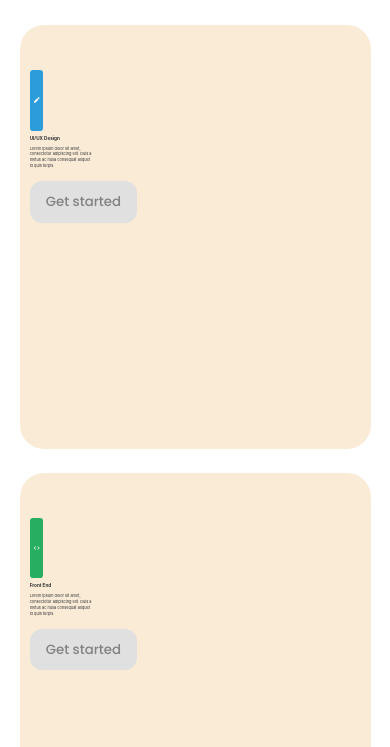
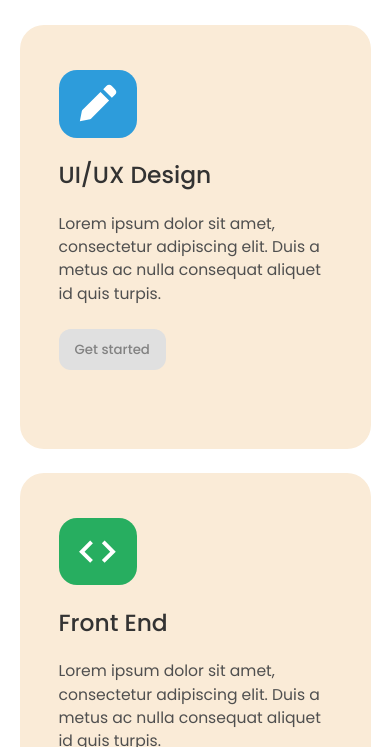
Before and after one commit to RonyPadilla/edie-homepage-master, a React (Vite) app: page / in a window 390 px wide. Shown: the part 821-1568 px from the top of the page. Built offline with nearby package versions, Linux system fonts and the light colour scheme.

Commit message:
add styles

```diff
--- a/src/style/info.css
+++ b/src/style/info.css
@@ -133,7 +133,7 @@
 
   .input-div-second-text{
     width: 50%;
-    margin-right: 20%;
+    margin-right: 22%;
   }
 
 }
--- a/src/style/services.css
+++ b/src/style/services.css
@@ -62,12 +62,12 @@
 
 .button-service-info-text:hover {
   transition: 0.5s;
-  background-color: #2D9CDB;
+  background-color: #2d9cdb;
   color: white;
 }
 
 @media (max-width: 770px) {
-  .h1-services{
+  .h1-services {
     font-size: 8vw;
   }
 
@@ -77,10 +77,41 @@
     flex-direction: column;
   }
 
-  .div-service-info{
+  .div-service-info {
     width: 90vw;
     height: 50.2vh;
     margin-left: 5vw;
     margin-bottom: 5%;
   }
+
+  .div-icon {
+    width: 20vw;
+    height: 8vh;
+    border-radius: 18px;
+    margin-left: 10vw;
+  }
+
+  .icon {
+    color: white;
+    width: 12vw;
+    height: 12vh;
+  }
+
+  .div-service-info-text {
+    margin-left: 10vw;
+  }
+
+  .h2-service-info-text {
+    color: #333;
+    font-family: Poppins;
+    font-weight: 700;
+    font-size: 6vw;
+  }
+
+  .p-service-info-text {
+    color: #4f4f4f;
+    font-family: Poppins;
+    font-weight: 400;
+    font-size: 4vw;
+  }
 }
```
